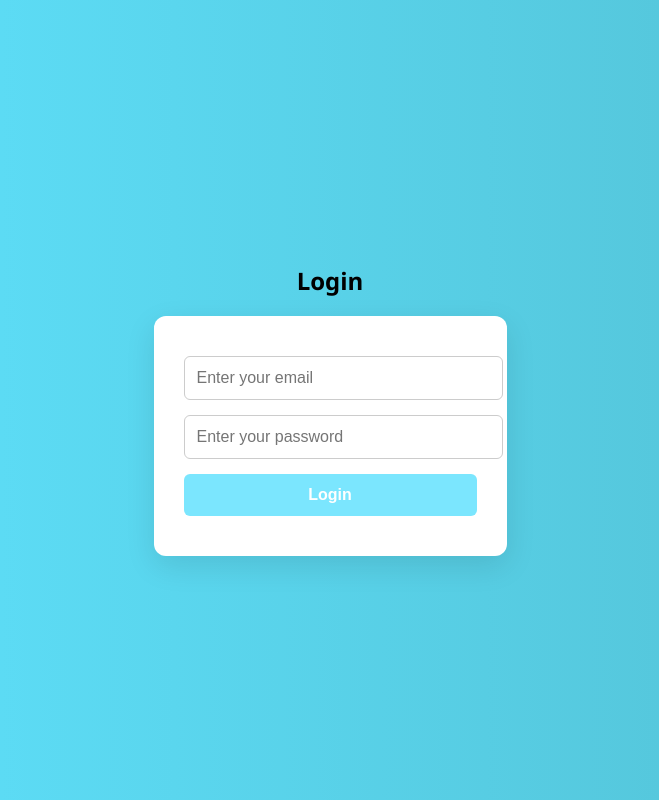
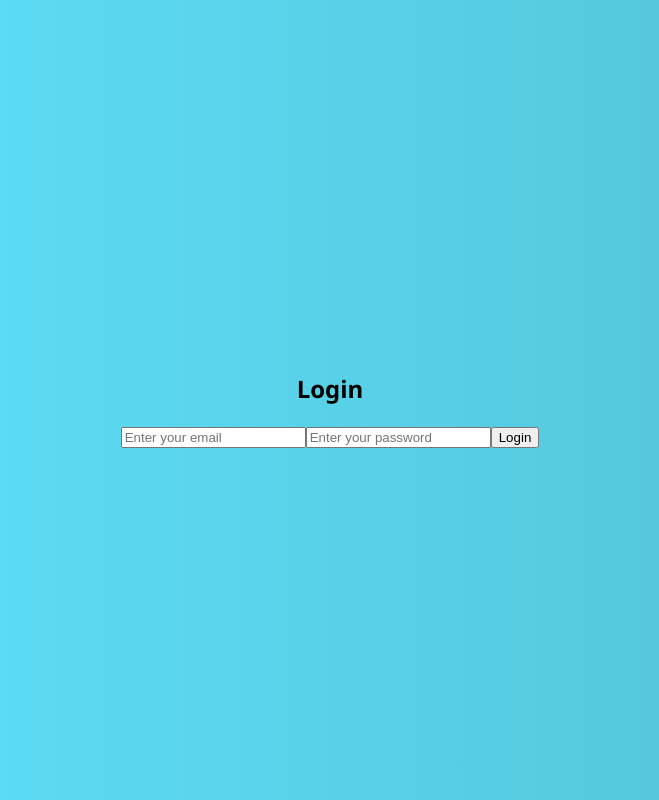
Before and after one commit to p-aks/EventManagement, a React (Create React App) app in the folder frontend/: page /login in a window 1280 px wide. Shown: the whole page, without its empty margins (310-969 px from the left). Built offline with nearby package versions, Linux system fonts and the light colour scheme.

Commit message:
updated the login form to check for authentication

```diff
--- a/frontend/src/components/Login.js
+++ b/frontend/src/components/Login.js
@@ -1,63 +1,76 @@
 import React, { useState } from "react";
 import axios from "axios";
-import "./Login.css"; // optional styling
+import "./Login.css"; // Optional styling
 
 const Login = () => {
-  const [formData, setFormData] = useState({
-    email: "",
-    password: "",
-  });
+  const [email, setEmail] = useState("");
+  const [password, setPassword] = useState("");
+  const [errorMessage, setErrorMessage] = useState(""); // To display errors
 
+  // Handle email and password input change
   const handleChange = (e) => {
-    setFormData({
-      ...formData,
-      [e.target.name]: e.target.value
-    });
+    const { name, value } = e.target;
+    if (name === "email") {
+      setEmail(value);
+    } else if (name === "password") {
+      setPassword(value);
+    }
   };
 
+  // Handle form submission (login request)
   const handleSubmit = async (e) => {
     e.preventDefault();
 
+    // Prepare the login request payload
+    const loginData = {
+      email,
+      password
+    };
+
     try {
-      // Replace URL with your backend login endpoint
-      const response = await axios.post("http://localhost:5000/api/login", formData);
+      // Make a POST request to the backend API
+      const response = await axios.post("http://localhost:5000/api/login", loginData);
 
-      if (response.data.success) {
-        alert("Login successful!");
-        // Redirect to the dashboard or home page
-      } else {
-        alert("Invalid credentials");
+      // If login is successful, the backend should return a JWT token
+      if (response.data.token) {
+        // Store the token in local storage
+        localStorage.setItem("token", response.data.token);
+
+        // Optionally redirect the user (e.g., to a dashboard or home page)
+        window.location.href = "/dashboard"; // Change this as per your flow
       }
     } catch (err) {
-      console.error(err);
-      alert("Login failed! Try again later.");
+      // If there's an error, set the error message
+      console.error("Error:", err);
+      setErrorMessage("Login failed! Please check your credentials.");
     }
   };
 
   return (
     <div className="login-container">
       <h2>Login</h2>
-      <form onSubmit={handleSubmit} className="login-form">
+      <form onSubmit={handleSubmit}>
         <input
           type="email"
           name="email"
-          value={formData.email}
+          value={email}
           onChange={handleChange}
           placeholder="Enter your email"
           required
         />
-
         <input
           type="password"
           name="password"
-          value={formData.password}
+          value={password}
           onChange={handleChange}
           placeholder="Enter your password"
           required
         />
-
         <button type="submit">Login</button>
       </form>
+
+      {/* Show error message if login fails */}
+      {errorMessage && <div className="error-message">{errorMessage}</div>}
     </div>
   );
 };
```
Also changed, not shown: 2 other files (tests, documents, lock files or other folders).
